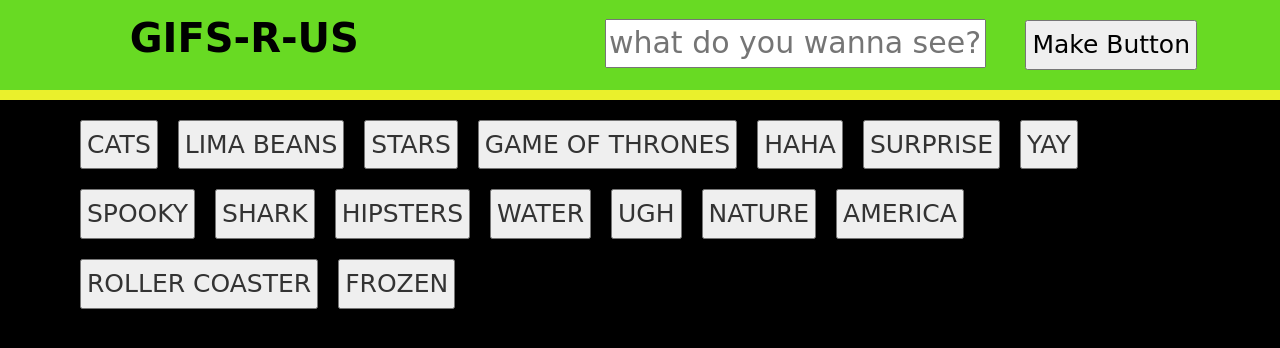
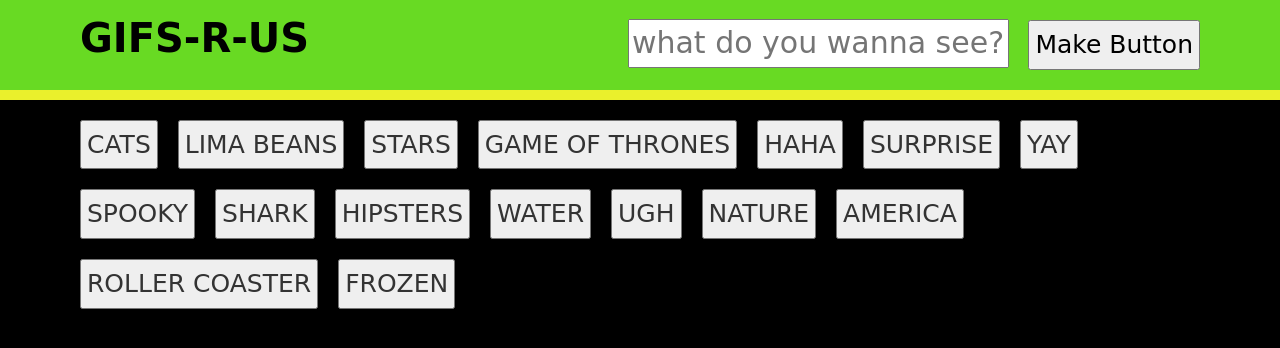
Before and after one commit to stephjs/gifSearch, a PHP site: page / in a window 1280 px wide. Shown: the top 348 px of the page. Run offline with PHP 8.4, Linux system fonts and the light colour scheme; some libraries are stand-ins or nearby versions; some web fonts are replaced.

Commit message:
small styling change for bigger screens

```diff
--- a/assets/css/gif.css
+++ b/assets/css/gif.css
@@ -19,18 +19,18 @@
 }
 nav form {
 	text-align: right;
-	padding-right: 5%;
+	/*padding-right: 5%;*/
 }
 label {
 	float: left;
-	padding-left: 10%;
+	padding-left: 10px;
 	font-size: 40px;
 }
 
-#gifInput {
+/*#gifInput {
 	margin-left: 20px;
 	margin-right: 20px;
-}
+}*/
 button, #submitIdea {
 	margin: 10px;
 	padding: 5px;
--- a/index.html
+++ b/index.html
@@ -8,7 +8,9 @@
 </head>
 <body>
 
+
 <nav>
+<div class="container">
 <form id="getGifs">
 	<div class="row">
 
@@ -17,10 +19,11 @@
 			<input type="text" id="gifInput" placeholder="what do you wanna see?" required>
 			<input id="submitIdea" type="submit" value="Make Button">
 		</div>
-
 	</div>
 </form>
+</div>
 </nav>
+
 
 <div class="container" id="gifBody">
 	<div id="buttonsHere"></div>
```
